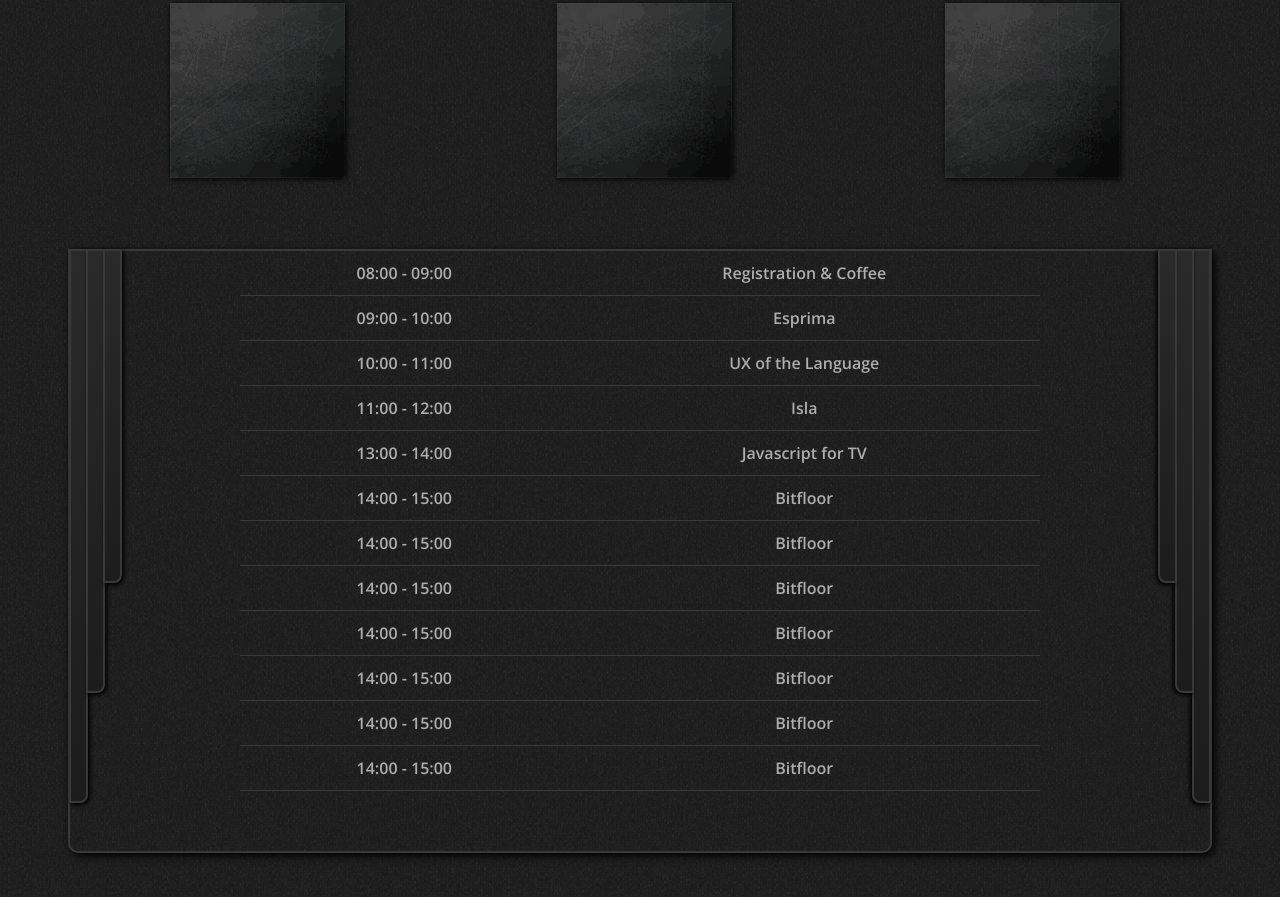
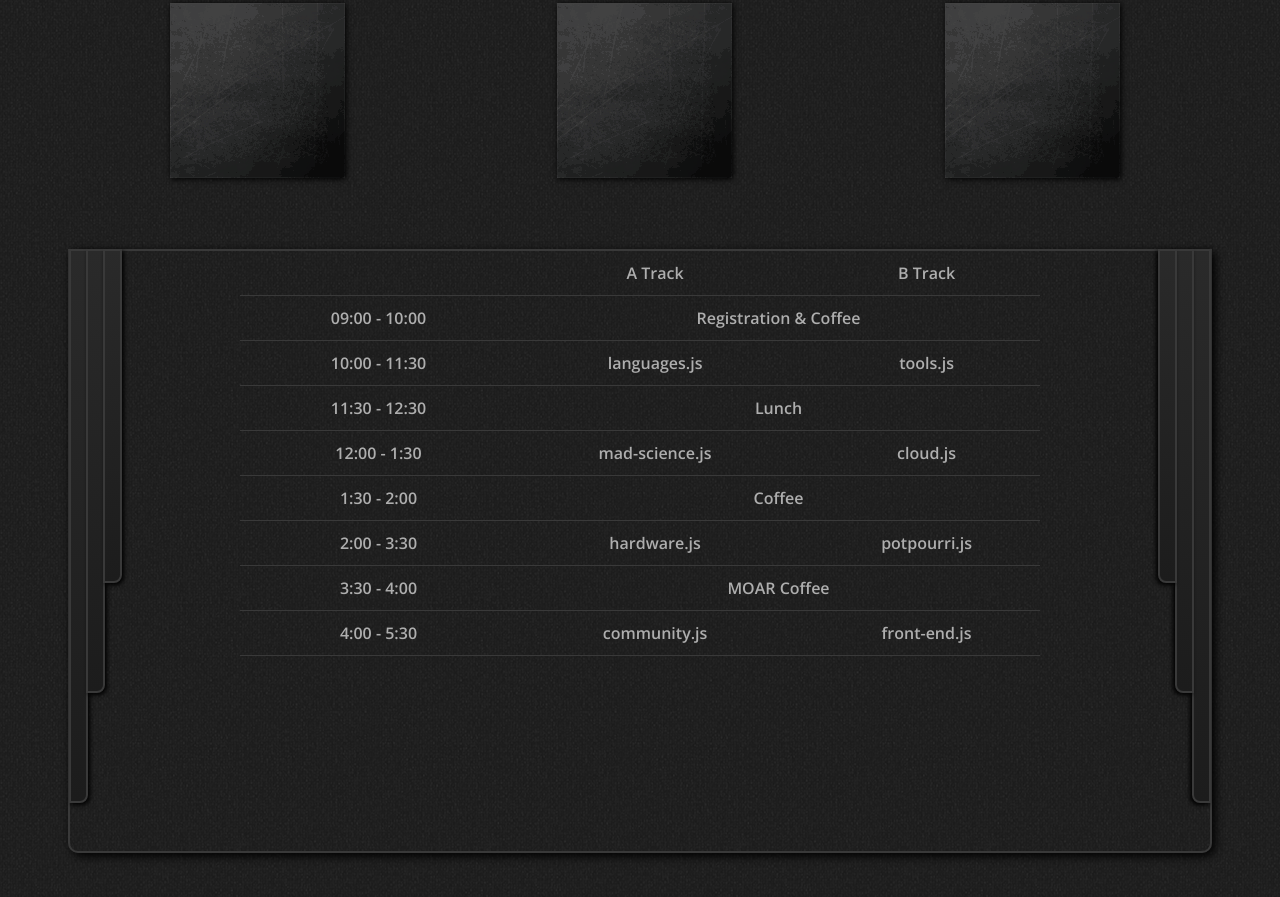
Before and after one commit to EmpireJS/2012.empirejs.org, a website: page public/index.html in a window 1280 px wide. Shown: the part 2895-3792 px from the top of the page. Drawn offline with nearby package versions, Linux system fonts and the light colour scheme.

Commit message:
[doc] Update schedule with actual times and partitions

```diff
--- a/public/index.html
+++ b/public/index.html
@@ -130,40 +130,32 @@
 
         <table>
           <tr>
-            <td>08:00 - 09:00</td> <td>Registration &amp; Coffee</td>
+            <td></td> <td>A Track</td> <td>B Track</td>
+          </tr>
+
+          <tr>
+            <td>09:00 - 10:00</td> <td colspan="2">Registration &amp; Coffee</td>
           </tr>
           <tr>
-            <td>09:00 - 10:00</td> <td>Esprima</td>
+            <td>10:00 - 11:30</td> <td>languages.js</td> <td>tools.js</td>
           </tr>
           <tr>
-            <td>10:00 - 11:00</td> <td>UX of the Language</td>
+            <td>11:30 - 12:30</td> <td colspan="2">Lunch</td>
           </tr>
           <tr>
-            <td>11:00 - 12:00</td> <td>Isla</td>
+            <td>12:00 - 1:30</td> <td>mad-science.js</td> <td>cloud.js</td>
           </tr>
           <tr>
-            <td>13:00 - 14:00</td> <td>Javascript for TV</td>
+            <td>1:30 - 2:00</td> <td colspan="2">Coffee</td>
           </tr>
           <tr>
-            <td>14:00 - 15:00</td> <td>Bitfloor</td>
+            <td>2:00 - 3:30</td> <td>hardware.js</td> <td>potpourri.js</td>
           </tr>
           <tr>
-            <td>14:00 - 15:00</td> <td>Bitfloor</td>
+            <td>3:30 - 4:00</td> <td colspan="2">MOAR Coffee</td>
           </tr>
           <tr>
-            <td>14:00 - 15:00</td> <td>Bitfloor</td>
-          </tr>
-          <tr>
-            <td>14:00 - 15:00</td> <td>Bitfloor</td>
-          </tr>
-          <tr>
-            <td>14:00 - 15:00</td> <td>Bitfloor</td>
-          </tr>
-          <tr>
-            <td>14:00 - 15:00</td> <td>Bitfloor</td>
-          </tr>
-          <tr>
-            <td>14:00 - 15:00</td> <td>Bitfloor</td>
+            <td>4:00 - 5:30</td> <td>community.js</td> <td>front-end.js</td>
           </tr>
         </table>
 
```
